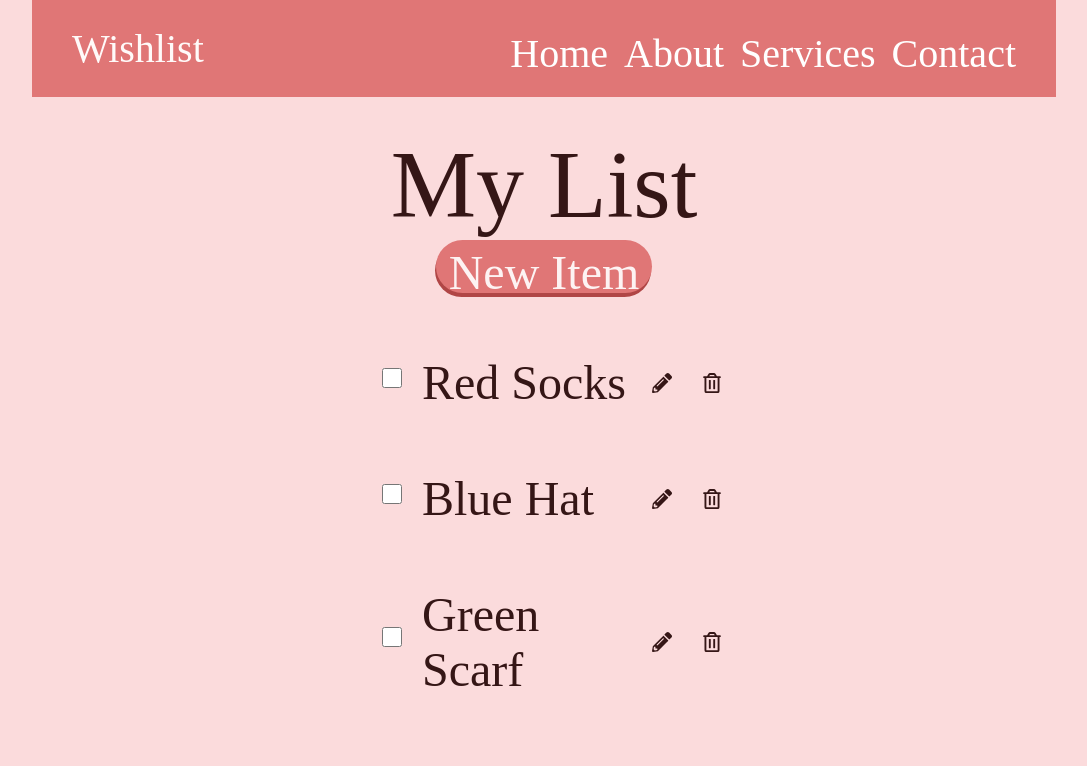
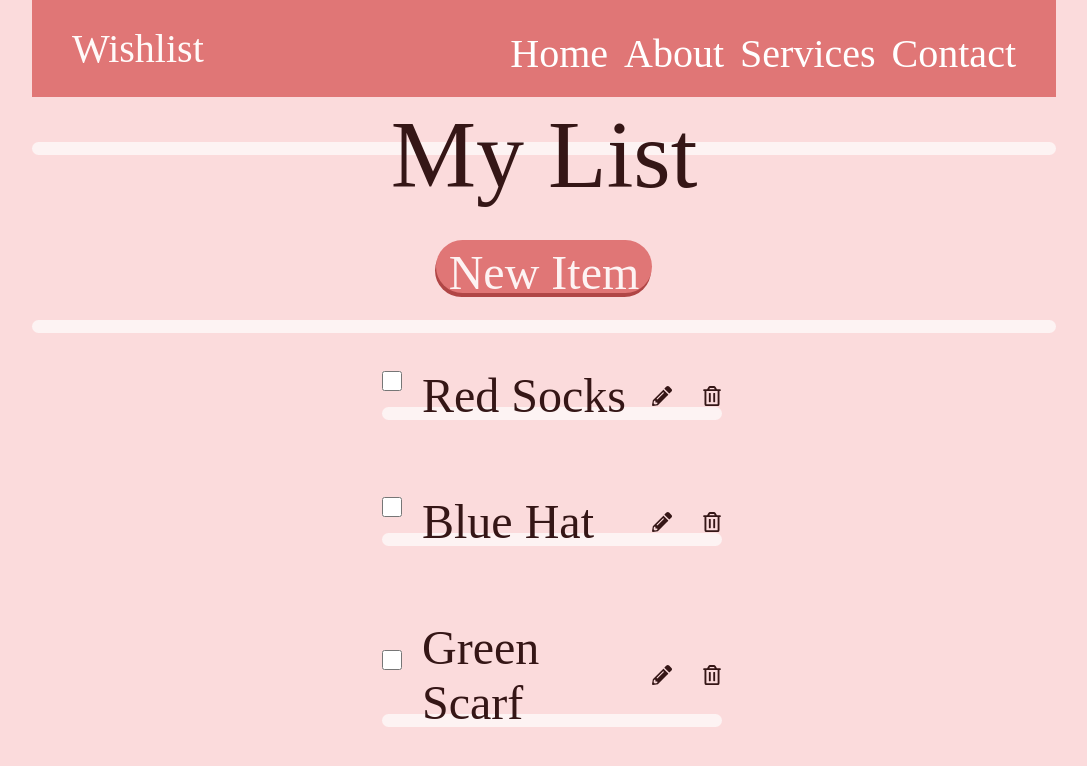
Before and after one commit to Raehale/gift-list, a React (Vite) app: page / in a window 1280 px wide. Shown: the top 766 px of the page, without its empty margins (96-1183 px from the left). Built offline with nearby package versions, Linux system fonts and the light colour scheme; the HTML template or start-up script is replaced by a standard one; a web font is replaced by a local one.

Commit message:
add bg lines

```diff
--- a/src/components/Hero.jsx
+++ b/src/components/Hero.jsx
@@ -5,7 +5,7 @@ import { FaPencilAlt, FaRegTrashAlt } from "react-icons/fa"
 const Hero = () => {
   const renderItems = items.map(function(item, index) {
     return (
-      <li key={index}>
+      <li key={index} className="hero-items">
           <label>
             <input type="checkbox" />
               <span className="hero-item">
--- a/src/index.css
+++ b/src/index.css
@@ -46,6 +46,7 @@ body {
   flex-direction: column;
   justify-content: flex-start;
   align-items: center;
+  z-index: 2;
 }
 
 .navbar-logo {
@@ -165,7 +166,7 @@ input[type="checkbox"] {
   align-items: center;
   justify-content: space-between;
   font-size: 4.8rem;
-  padding: 0.5rem 0;
+  padding-top: 2rem;
 }
 
 .hero-item div {
@@ -180,6 +181,50 @@ input[type="checkbox"] {
 
 .hero-item div svg:hover {
   color: #E07676;
+}
+
+/* LINES added in background */
+/* Have u tried grabbing each line and doing :after, doing a content: ""  and a height, border radius, and width, w a z-index below the text and a position absolute on the line, position relative on the text */
+.header, .button-container, .hero-items {
+  position: relative;
+  margin-top: 2px;
+  margin-bottom: 30px;
+}
+
+.header::after {
+  content: "";
+  position: absolute;
+  bottom: 55px;
+  left: 0;
+  width: 100%;
+  height: 13px;
+  border-radius: 13px;
+  background: #FDF3F3;
+  z-index: -1;
+}
+
+.button-container::after {
+  content: "";
+  position: absolute;
+  bottom: -40px;
+  left: 0;
+  width: 100%;
+  height: 13px;
+  border-radius: 13px;
+  background: #FDF3F3;
+  z-index: -1;
+}
+
+.hero-items::after {
+  content: "";
+  position: absolute;
+  bottom: 8px;
+  left: 0;
+  width: 100%;
+  height: 13px;
+  border-radius: 13px;
+  background: #FDF3F3;
+  z-index: -1;
 }
 
 /* MEDIA queries styles */
```
